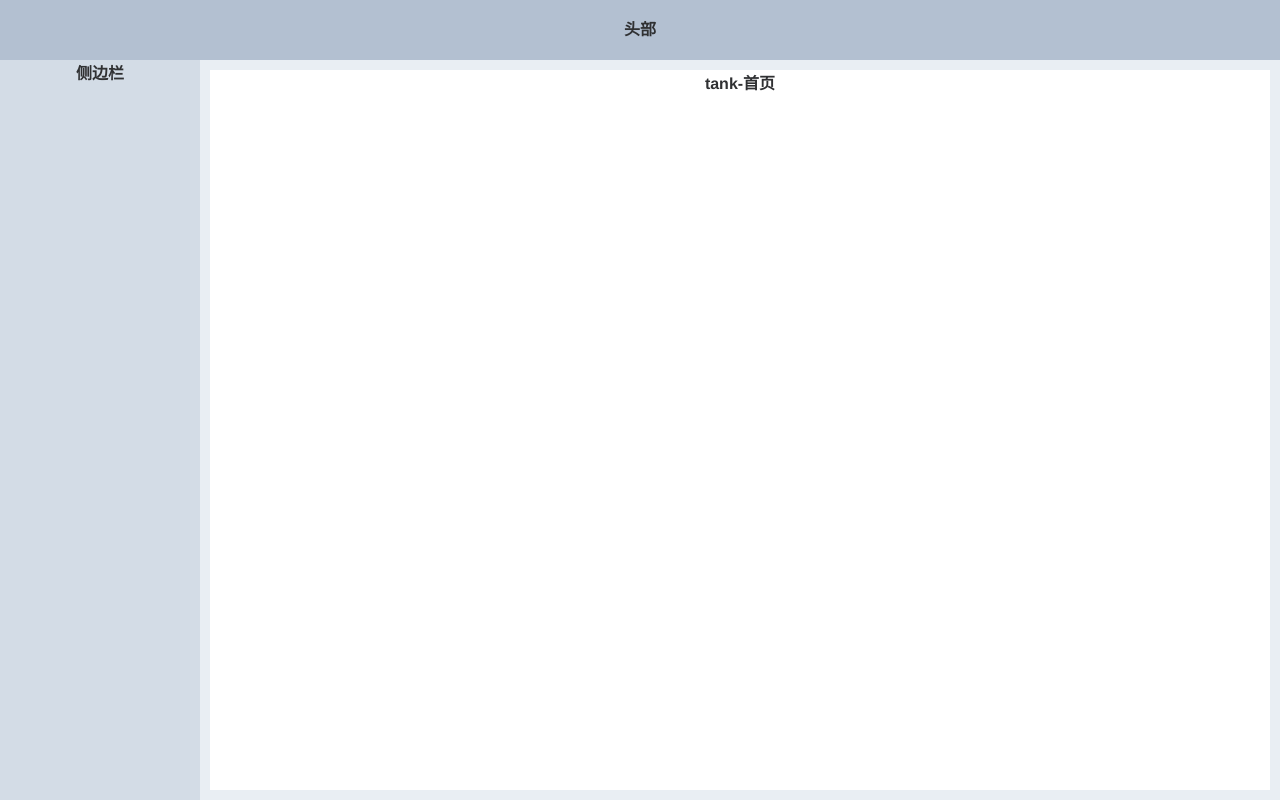
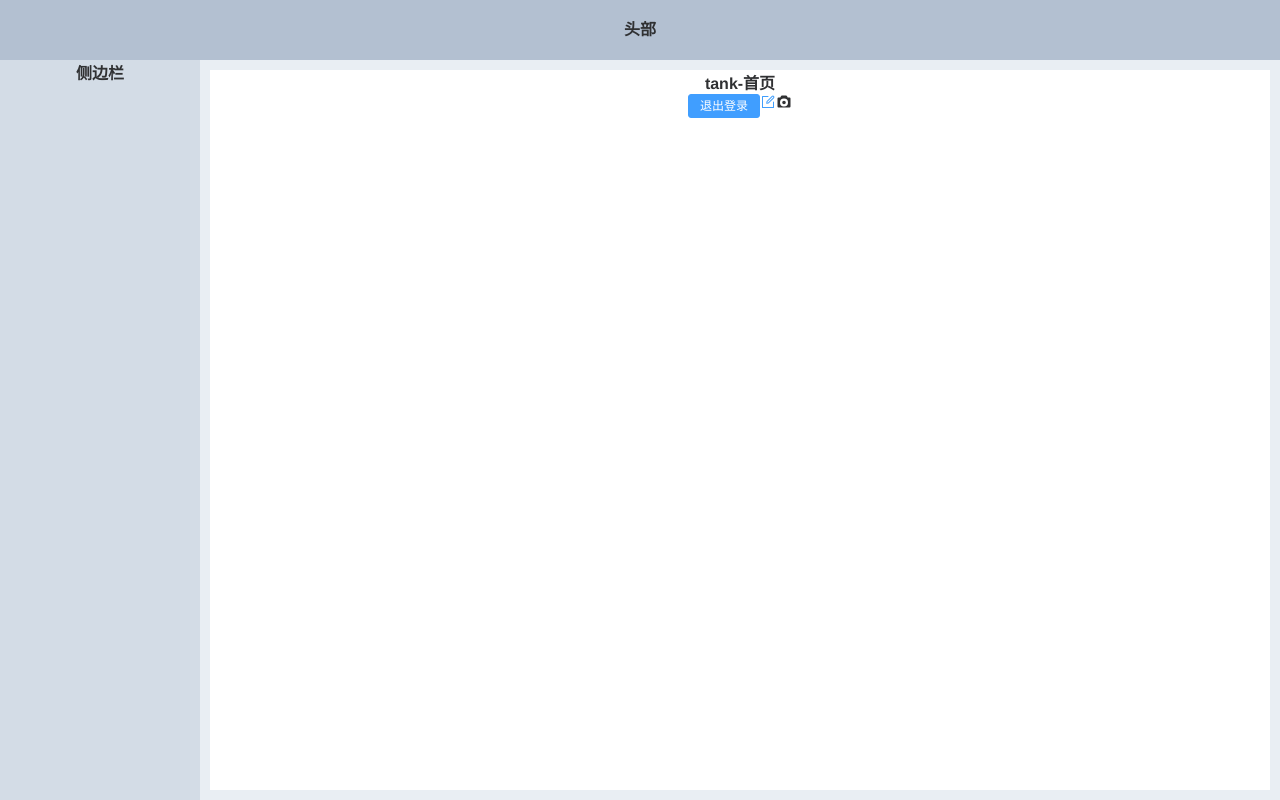
Before and after one commit to tankle0/THome, a Vue app: page /dashboard in a window 1280 px wide. Built offline with nearby package versions, Linux system fonts and the light colour scheme.

Commit message:
feat: add auto import icon-import

```diff
--- a/package.json
+++ b/package.json
@@ -7,6 +7,7 @@
     "preview": "vite preview"
   },
   "dependencies": {
+    "@element-plus/icons-vue": "^0.2.4",
     "axios": "^0.24.0",
     "element-plus": "^1.2.0-beta.6",
     "vue": "^3.2.25",
--- a/src/main.ts
+++ b/src/main.ts
@@ -1,9 +1,24 @@
 import { createApp } from 'vue'
 import App from './App.vue'
 import router from './router'
-import 'element-plus/dist/index.css'
+// import 'element-plus/dist/index.css'
+
+//全局注册所有组件(不建议)
+// import * as icons from '@element-plus/icons-vue'
+// Object.keys(icons).forEach(key => {
+//   app.component(key, icons[key])
+// })
+
+import {
+  Edit,
+  CameraFilled
+}
+from '@element-plus/icons-vue'
 
 const app = createApp(App)
 
+app.component('edit',Edit)
+app.component('camera-filled',CameraFilled)
+
 app.use(router)
 .mount('#app')
--- a/src/views/dashboard/index.vue
+++ b/src/views/dashboard/index.vue
@@ -11,6 +11,13 @@ export default{
 <template>
   <div class="dashboard">
     <h1>tank-首页</h1>
+    <el-button type="primary" size="small">退出登录</el-button>
+    <el-icon size="30" color="#409EFC">
+      <edit></edit>
+    </el-icon>
+    <el-icon>
+      <camera-filled />
+    </el-icon>
   </div>
 </template>
 
--- a/tsconfig.json
+++ b/tsconfig.json
@@ -10,8 +10,8 @@
     "resolveJsonModule": true,
     "esModuleInterop": true,
     "lib": ["esnext", "dom"],
-    "types": ["element-plus/global"],
     "baseUrl": ".",
+    "types": ["vite/client","element-plus/global"],
     "paths": {
       "@/*":[
         "src/*"
```
Also changed, not shown: 1 other file (tests, documents, lock files or other folders).
